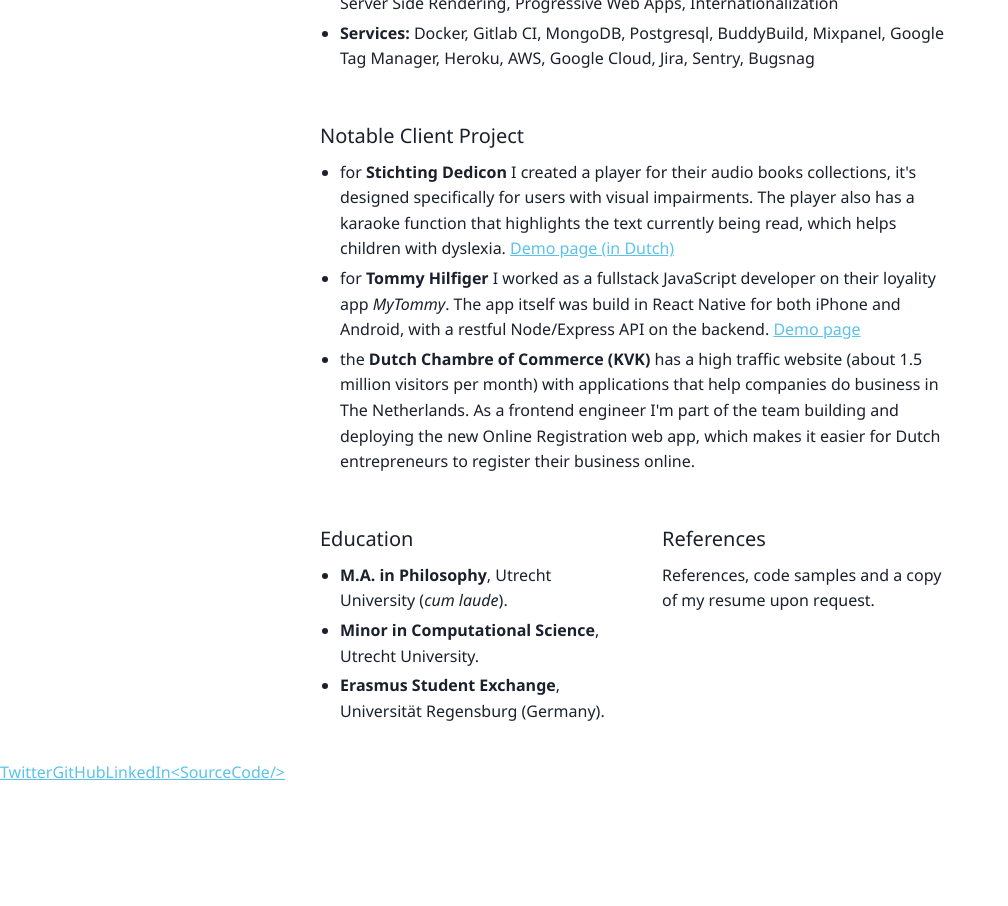
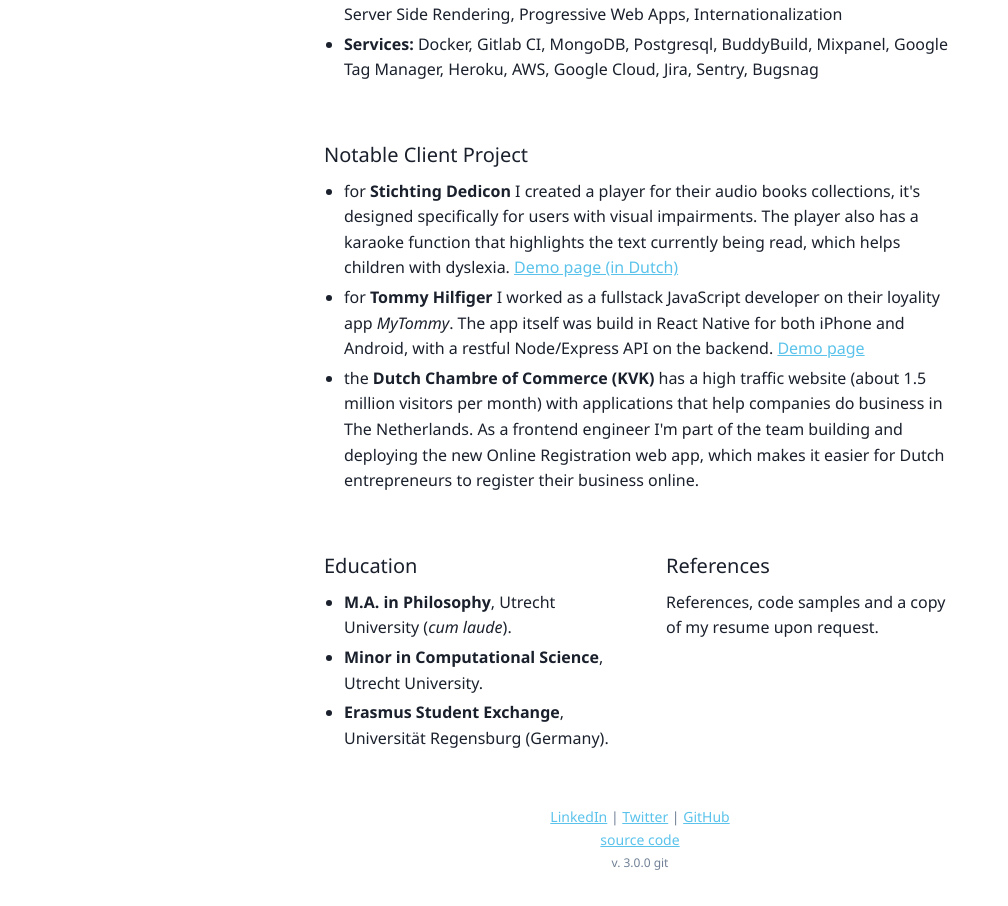
Before and after one commit to vnglst/koenvangilst.nl, a Next.js app: page / in a window 1280 px wide. Shown: the part 560-1466 px from the top of the page, without its empty margins (0-1008 px from the left). Before the commit the page ends 1346 px from the top, so only its background shows below. Built offline with nearby package versions, Linux system fonts and the light colour scheme.

Commit message:
add footer

```diff
--- a/components/Card.js
+++ b/components/Card.js
@@ -4,7 +4,7 @@ const Card = ({ extraClasses, children }) => {
   return (
     <article
       className={cx(
-        "mx-4 my-8 md:m-4 overflow-hidden flex flex-col rounded-md",
+        "p-2 m-3 overflow-hidden flex flex-col rounded-md",
         extraClasses
       )}
     >
--- a/components/Navigation.tsx
+++ b/components/Navigation.tsx
@@ -9,8 +9,8 @@ interface Props {
 
 const Navigation: FC<Props> = ({ menu }) => {
   return (
-    <nav className="border-b border-dashed border-gray-900 px-4 py-4 bg-white">
-      <ul className="max-w-4xl mx-auto text-sm uppercase flex list-none">
+    <nav className="p-4 bg-white">
+      <ul className="max-w-3xl mb-2 lg:mb-4 mx-auto text-sm uppercase flex list-none">
         <NavLink className="mr-auto">
           <Link href="/">
             <a className="text-kvg-blue no-underline">
--- a/components/footer.js
+++ b/components/footer.js
@@ -1,32 +1,17 @@
+const Footer = () => {
+  return (
+    <footer className="my-8 text-gray-600 text-sm text-center">
+      <a href="https://www.linkedin.com/in/vangilst/">LinkedIn</a> |{" "}
+      <a href="https://twitter.com/vnglst">Twitter</a> |{" "}
+      <a href="https://github.com/vnglst">GitHub</a>
+      <br />
+      <a href="https://github.com/vnglst/koenvangilst.nl">source code</a>
+      <br />
+      <span className="text-xs">
+        v. {process.env.APP_VERSION} git {process.env.COMMIT_HASH}
+      </span>
+    </footer>
+  );
+};
 
-export default () => (
-  <footer>
-    <div className="footer-content">
-      <span className="social-links">
-        <a href="https://twitter.com/vnglst" title="Follow me on Twitter">
-          <i className="fa fa-lg fa-twitter" style={{ color: '#4099FF' }} />
-          Twitter
-        </a>
-        <a href="https://github.com/vnglst" title="View code samples on GitHub">
-          <i className="fa fa-lg fa-github" style={{ color: '#36382E' }} />
-          GitHub
-        </a>
-        <a
-          href="https://www.linkedin.com/in/vangilst/"
-          title="View my resume on LinkedIn"
-        >
-          <i className="fa fa-lg fa-linkedin" style={{ color: '#007BB6' }} />
-          LinkedIn
-        </a>
-      </span>
-      <span className="source">
-        <a
-          href="https://github.com/vnglst/koenvangilst.nl"
-          title="Source code website"
-        >
-          {`<SourceCode/>`}
-        </a>
-      </span>
-    </div>
-  </footer>
-)
+export default Footer;
--- a/components/layout.js
+++ b/components/layout.js
@@ -1,6 +1,6 @@
 import Head from "next/head";
 import Navigation from "./Navigation";
-import Footer from "./footer";
+import Footer from "./Footer";
 
 export default ({ children, title = "Koen van Gilst", menu = "home" }) => (
   <div>
@@ -23,7 +23,7 @@ export default ({ children, title = "Koen van Gilst", menu = "home" }) => (
 
     <Navigation menu={menu} />
 
-    <main className="max-w-2xl mx-auto my-4 md:grid md:gap-3 md:grid-cols-2">
+    <main className="max-w-2xl mx-auto md:grid md:gap-3 md:grid-cols-2">
       {children}
     </main>
 
--- a/components/project.js
+++ /dev/null
@@ -1,5 +0,0 @@
-export default ({ fullWidth, children }) => (
-  <div className={`project ${fullWidth ? 'project--full' : ''}`}>
-    {children}
-  </div>
-)
--- a/next.config.js
+++ b/next.config.js
@@ -1,11 +1,21 @@
+const pkg = require("./package.json");
+
+const commitHash = require("child_process")
+  .execSync('git log --pretty=format:"%h" -n1')
+  .toString()
+  .trim();
 
 module.exports = {
-  exportPathMap: function() {
+  env: {
+    APP_VERSION: pkg.version,
+    COMMIT_HASH: commitHash,
+  },
+  exportPathMap: function () {
     return {
       "/": { page: "/" },
       "/labs": { page: "/labs" },
       "/dedicon": { page: "/dedicon" },
-      "/hilfiger": { page: "/hilfiger" }
+      "/hilfiger": { page: "/hilfiger" },
     };
-  }
+  },
 };
--- a/pages/dedicon.js
+++ b/pages/dedicon.js
@@ -1,5 +1,5 @@
 import Card from "../components/Card";
-import Layout from "../components/layout";
+import Layout from "../components/Layout";
 
 export default () => (
   <Layout title="Dedicon | Koen van Gilst" menu="dedicon">
--- a/pages/hilfiger.js
+++ b/pages/hilfiger.js
@@ -1,4 +1,4 @@
-import Layout from "../components/layout";
+import Layout from "../components/Layout";
 import Card from "../components/Card";
 
 export default () => (
--- a/pages/index.js
+++ b/pages/index.js
@@ -1,4 +1,4 @@
-import Layout from "../components/layout";
+import Layout from "../components/Layout";
 import Card from "../components/Card";
 import Link from "next/link";
 
--- a/pages/labs.js
+++ b/pages/labs.js
@@ -1,4 +1,4 @@
-import Layout from "../components/layout";
+import Layout from "../components/Layout";
 import Card from "../components/Card";
 
 export default () => (
```
Also changed, not shown: 1 other file (tests, documents, lock files or other folders).
